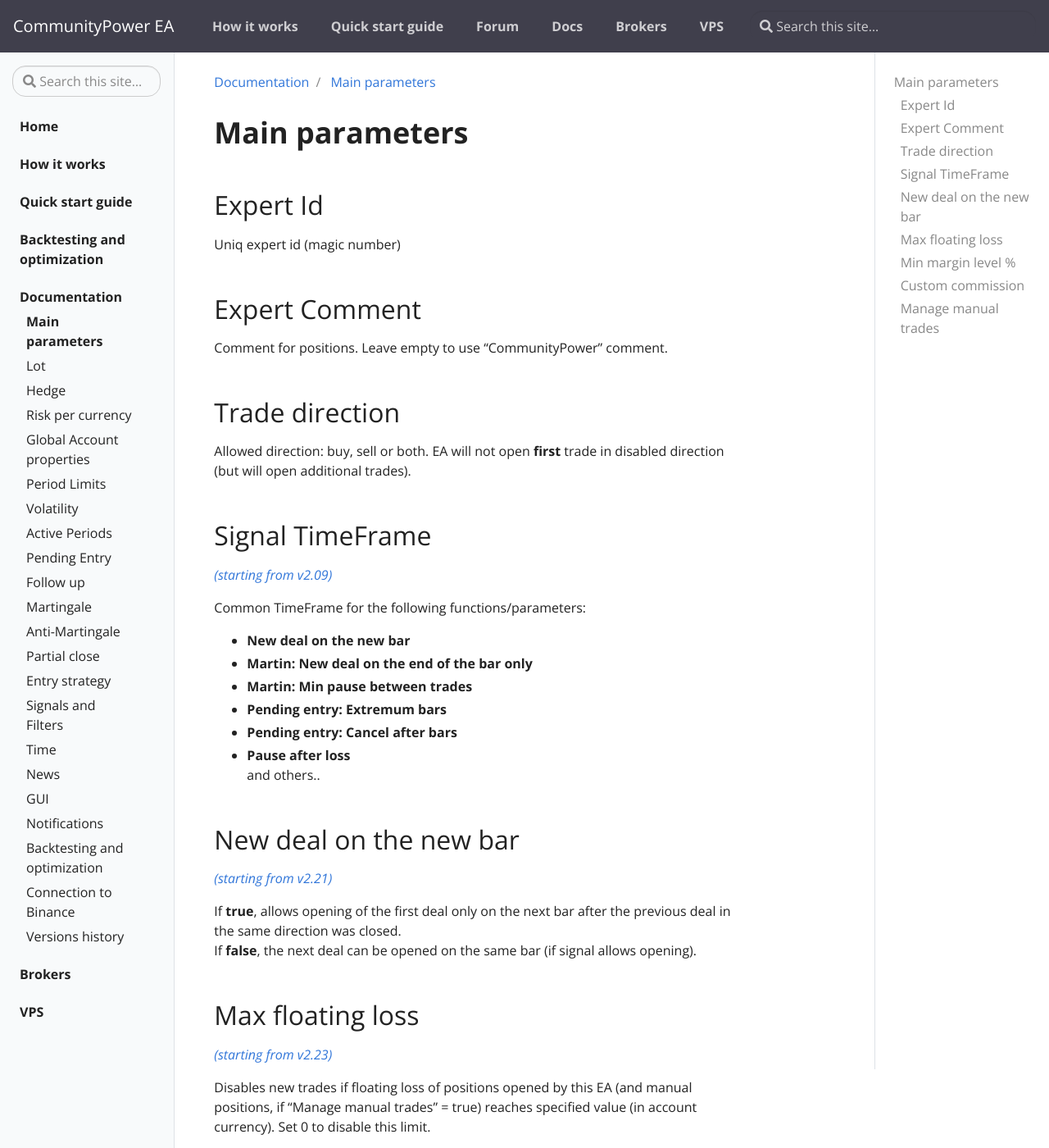
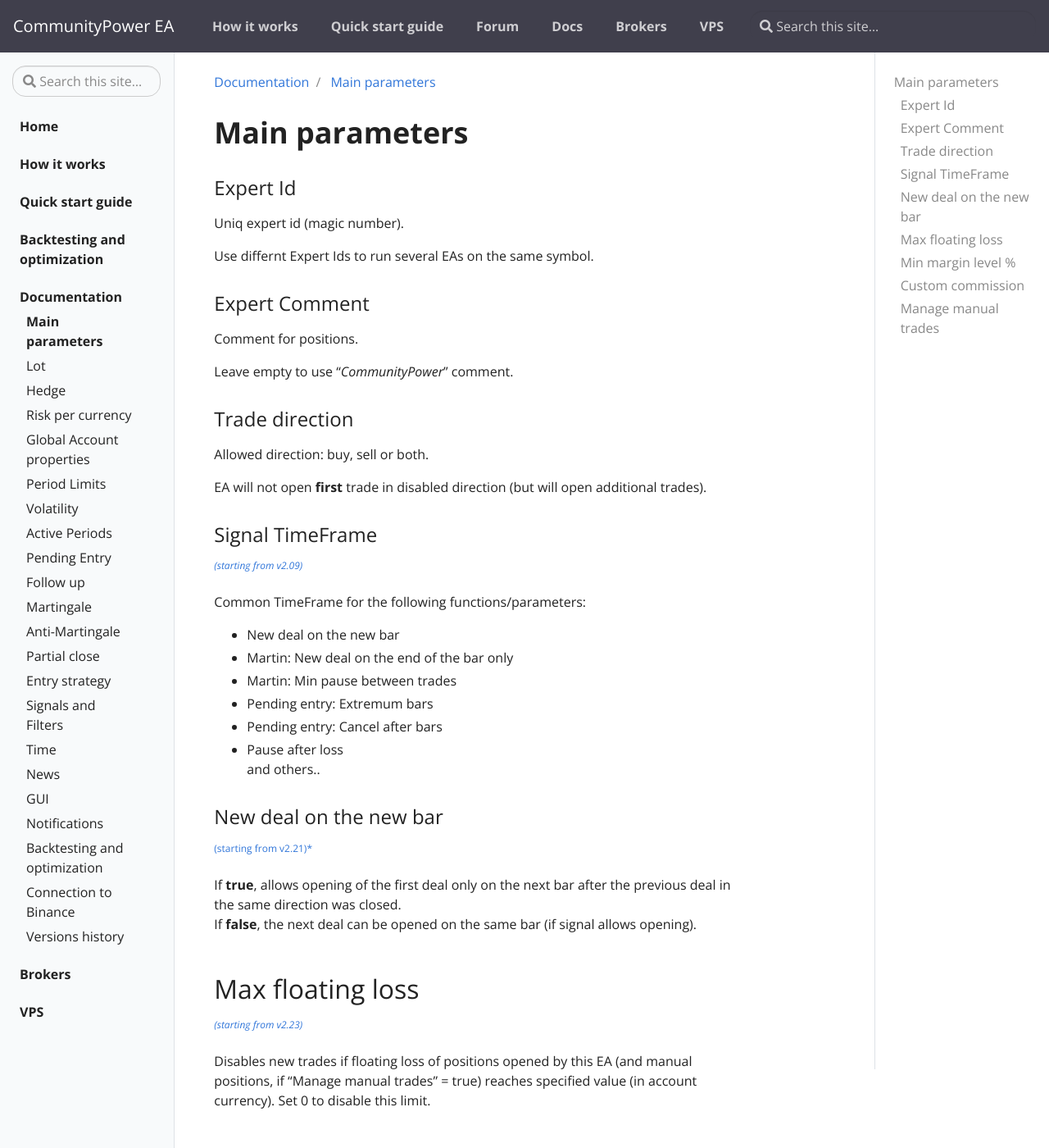
Before and after one commit to komposter/CommunityPowerEA.com, a Jekyll site: the page built from _docs/main.md, in a window 1280 px wide and 1400 px high. Shown: the whole window at 82% size. Built offline with Jekyll 4.4.1, drawn with Linux system fonts in a browser that asks for light colours.

Commit message:
Content change

```diff
--- a/_docs/main.md
+++ b/_docs/main.md
@@ -7,40 +7,42 @@
 
 # Main parameters
 
-## Expert Id
+### Expert Id
 
-Uniq expert id (magic number)
+Uniq expert id (magic number).
+
+Use differnt Expert Ids to run several EAs on the same symbol.
+
+### Expert Comment
+
+Comment for positions.
+
+Leave empty to use "_CommunityPower_" comment.
 
 
-## Expert Comment
-
-Comment for positions.
-Leave empty to use "CommunityPower" comment.
-
-
-## Trade direction
+### Trade direction
 
 Allowed direction: buy, sell or both.
+
 EA will not open **first** trade in disabled direction (but will open additional trades).
 
 
-## Signal TimeFrame
+### Signal TimeFrame
+<sup>[*(starting from v2.09)*](/docs/versions-history#20200512-209)</sup>
 
-[*(starting from v2.09)*](/docs/versions-history#20200512-209) <br/>
-
-Common TimeFrame for the following functions/parameters: <br/>
-* **New deal on the new bar**
-* **Martin: New deal on the end of the bar only**
-* **Martin: Min pause between trades**
-* **Pending entry: Extremum bars**
-* **Pending entry: Cancel after bars**
-* **Pause after loss** <br/>
+Common TimeFrame for the following functions/parameters:
+* New deal on the new bar
+* Martin: New deal on the end of the bar only
+* Martin: Min pause between trades
+* Pending entry: Extremum bars
+* Pending entry: Cancel after bars
+* Pause after loss <br/>
 and others..
 
 
-## New deal on the new bar
+### New deal on the new bar
 
-[*(starting from v2.21)*](/docs/versions-history#20201130-221)
+<sup>[(starting from v2.21)*](/docs/versions-history#20201130-221)</sup>
 
 If **true**, allows opening of the first deal only on the next bar after the previous deal in the same direction was closed.<br/>
 If **false**, the next deal can be opened on the same bar (if signal allows opening).
@@ -48,21 +50,21 @@
 
 ## Max floating loss
 
-[*(starting from v2.23)*](/docs/versions-history#20201210-223)
+<sup>[*(starting from v2.23)*](/docs/versions-history#20201210-223)</sup>
 
 Disables new trades if floating loss of positions opened by this EA (and manual positions, if “Manage manual trades” = true) reaches specified value (in account currency). Set 0 to disable this limit.
 
 
 ## Min margin level %
 
-[*(starting from v2.31)*](/docs/versions-history#20210508-231)
+<sup>[*(starting from v2.31)*](/docs/versions-history#20210508-231)</sup>
 
 Disables new trades if Account margin level reaches specified value (in %). Set 0 to disable this limit.
 
 
 ## Custom commission
 
-[*(starting from v2.27)*](/docs/versions-history#20210302-227)
+<sup>[*(starting from v2.27)*](/docs/versions-history#20210302-227)</sup>
 
 Commission size (in account currency per lot) for all calculations in the EA (including BE level, current profit, etc). <br/>
 Overrides real commission size. Can be used for MT5 accounts with commission taken on opening and closing to help the EA calculate current profit correctly. <br/>
@@ -72,5 +74,6 @@
 ## Manage manual trades
 
 If **true**, EA manages trades opened by hands (with magic number = 0).<br/>
-EA considers manual trades as its own, takes them into account for Max trades limit, manages them by TrailingStop and BreakEven, etc.<br/>
+EA considers manual trades as its own, takes them into account for Max trades limit, manages them by TrailingStop and BreakEven, etc.
+
 If **false**, EA doesn’t take into account manual trades.
```
